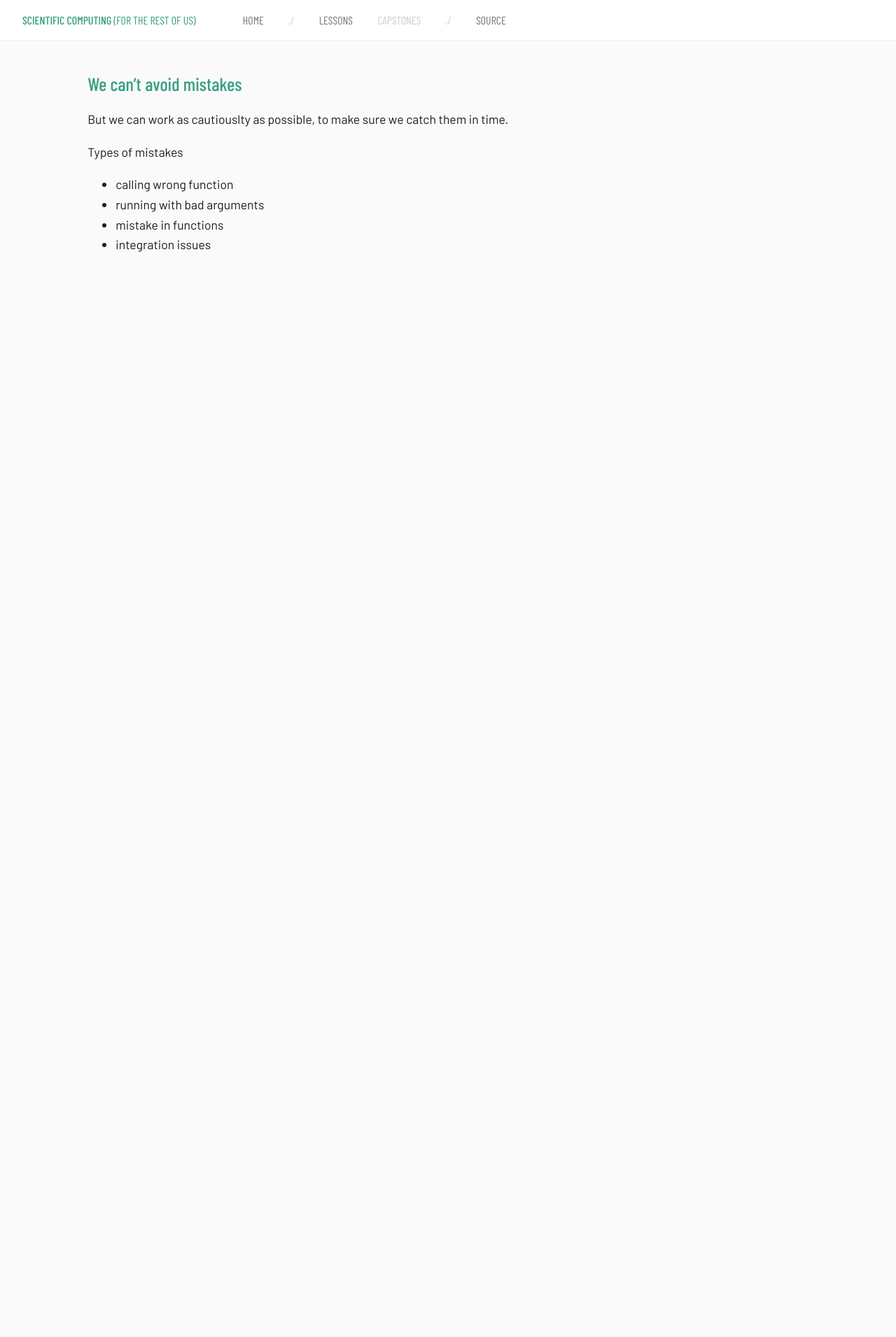
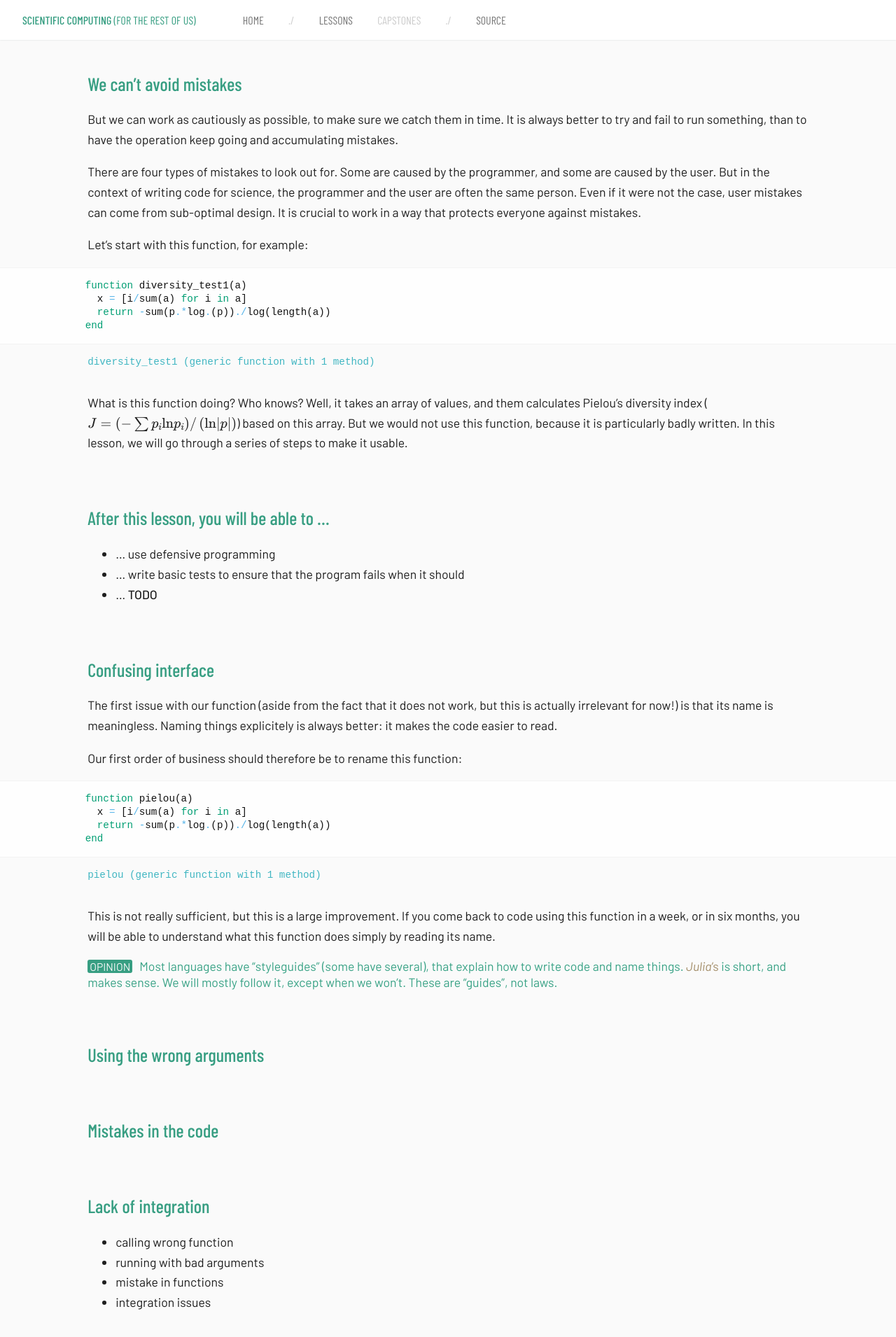
Before and after one commit to tpoisot/ScientificComputingForTheRestOfUs, a Jekyll site: the page built from _lessons/avoiding_mistakes.md, in a window 1280 px wide. Shown: the top 1910 px of the page at 70% size. Built offline with Jekyll 4.4.1, drawn with Linux system fonts in a browser that asks for light colours; some web fonts are replaced; formulas are drawn with MathJax 3; a style sheet for code colours, icons or effects is not loaded.

Commit message:
update reading speed counter

`````diff
--- a/_config.yml
+++ b/_config.yml
@@ -3,6 +3,9 @@
 permalink: pretty
 exclude: ["*.Jmd"]
 markdown: kramdown
+
+readingspeed: 120
+# Number of words per minute (lowered from the usual 180, because of technical content)
 
 sass:
   style: :compressed
--- a/_lessons/avoiding_mistakes.md
+++ b/_lessons/avoiding_mistakes.md
@@ -5,9 +5,87 @@
 
 ## We can't avoid mistakes
 
-But we can work as cautiouslty as possible, to make sure we catch them in time.
+But we can work as cautiously as possible, to make sure we catch them in time.
+It is always better to try and fail to run something, than to have the operation
+keep going and accumulating mistakes.
 
-Types of mistakes
+There are four types of mistakes to look out for. Some are caused by the
+programmer, and some are caused by the user. But in the context of writing code
+for science, the programmer and the user are often the same person. Even if it
+were not the case, user mistakes can come from sub-optimal design. It is crucial
+to work in a way that protects everyone against mistakes.
+
+Let's start with this function, for example:
+
+````julia
+function diversity_test1(a)
+  x = [i/sum(a) for i in a]
+  return -sum(p.*log.(p))./log(length(a))
+end
+````
+
+
+````
+diversity_test1 (generic function with 1 method)
+````
+
+
+
+
+
+What is this function doing? Who knows? Well, it takes an array of values, and
+them calculates Pielou's diversity index ($J = \left(-\sum
+p_i\text{ln}p_i\right)/\left(\text{ln}|p|\right)$) based on this array. But we
+would not use this function, because it is particularly badly written. In this
+lesson, we will go through a series of steps to make it usable.
+
+## After this lesson, you will be able to ...
+
+- ... use defensive programming
+- ... write basic tests to ensure that the program fails when it should
+- ... **TODO**
+
+## Confusing interface
+
+The first issue with our function (aside from the fact that it does not work,
+but this is actually irrelevant for now!) is that its name is meaningless.
+Naming things explicitely is always better: it makes the code easier to read.
+
+Our first order of business should therefore be to rename this function:
+
+````julia
+function pielou(a)
+  x = [i/sum(a) for i in a]
+  return -sum(p.*log.(p))./log(length(a))
+end
+````
+
+
+````
+pielou (generic function with 1 method)
+````
+
+
+
+
+
+This is not really sufficient, but this is a large improvement. If you come back
+to code using this function in a week, or in six months, you will be able to
+understand what this function does simply by reading its name.
+
+{: .opinion}
+
+Most languages have "styleguides" (some have several), that explain how to write
+code and name things. [*Julia*'s][jlsg] is short, and makes sense. We will
+mostly follow it, except when we won't. These are "guides", not laws.
+
+[jlsg]: https://docs.julialang.org/en/latest/manual/style-guide/
+
+## Using the wrong arguments
+
+## Mistakes in the code
+
+## Lack of integration
 
 - calling wrong function
 - running with bad arguments
`````
Also changed, not shown: _lessons/flow_of_execution.md (+26 -26 lines), _lessons/index.md (+2 -2 lines), _lessons/writing_functions.md (+12 -12 lines), 2 other files.
